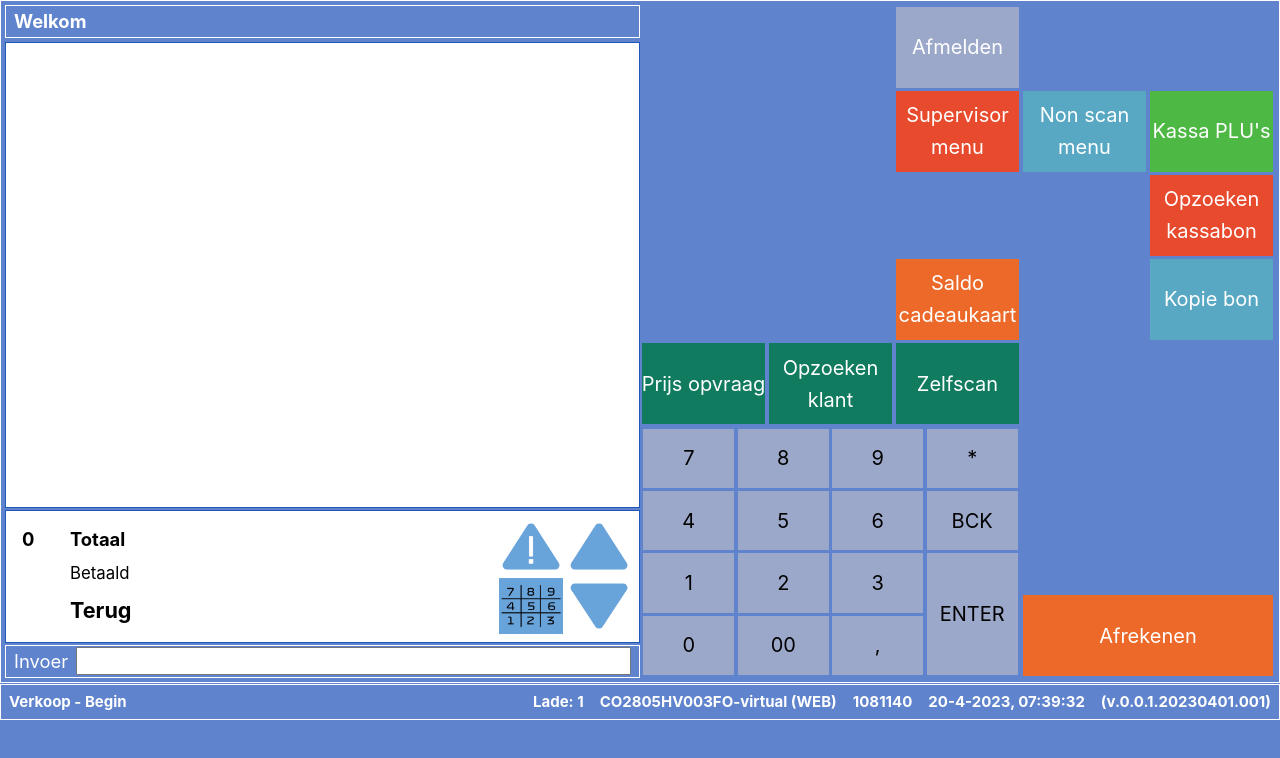
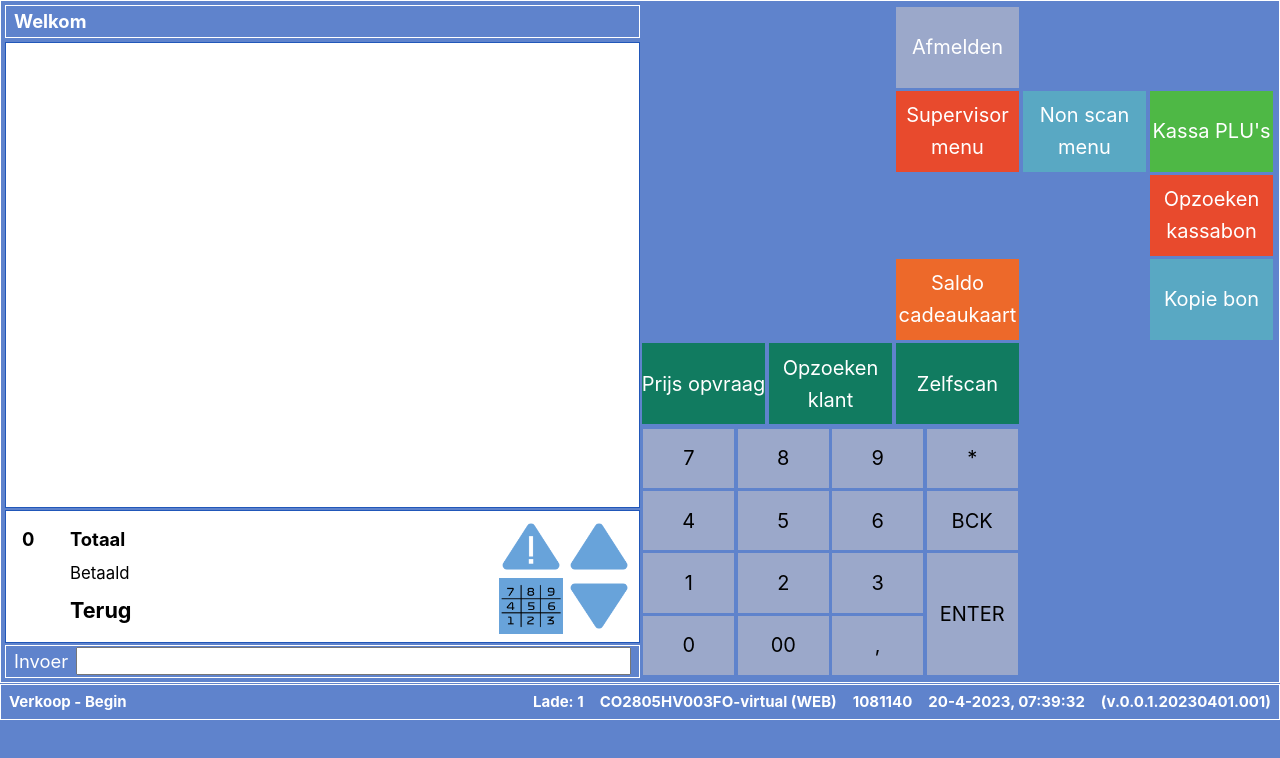
Before and after one commit to MarkMolenmaker/vue-copos, a Vue app: page /#/ in a window 1280 px wide. Shown: the top 758 px of the page. Built offline with nearby package versions, Linux system fonts and the light colour scheme.

Commit message:
Disabled buttons based on scanned products
- Added check to disable /afmelden if a product is already scanned
- Added check to disable /afrekeen if a product is not yet scanned

```diff
--- a/src/components/Menus/MenuPanel.vue
+++ b/src/components/Menus/MenuPanel.vue
@@ -2,7 +2,11 @@
     <section>
         <div class="row" :style="{ height: 100 / rows + '%' }" v-for="row in buttonGrid" :key="row">
             <div class="button" v-for="button in row" :key="button" :style="{ width: (100 / rowSize) * (button !== null ? button.size : 1) + '%'}">
-                <a v-if="button === null || (this.checkoutTotalQuantity > 0 && button.link === '/afmelden')" class="empty" />
+                <a v-if="
+                    button === null
+                    || (checkoutTotalQuantity > 0 && button.link === '/afmelden')
+                    || (checkoutTotalQuantity <= 0 && button.link === '/afrekenen')
+                " class="empty" />
                 <router-link v-else-if="button.link[0] === '/'" :class="button.color" :to="button.link">
                     {{ button.title }}
                 </router-link>
```
